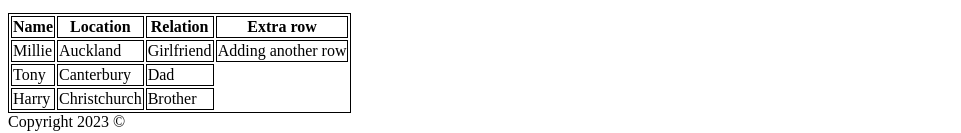
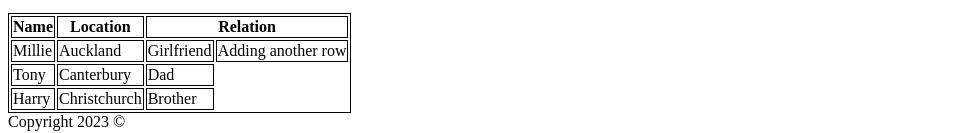
Before and after one commit to LilyBarrettPower/module2lab1, a plain HTML site: page index.html in a window 1280 px wide. Shown: the part 466-599 px from the top of the page, without its empty margins (0-961 px from the left). Drawn offline with Linux system fonts and the light colour scheme.

Commit message:
Made the column head span 2

```diff
--- a/index.html
+++ b/index.html
@@ -53,8 +53,7 @@
             <tr>
                 <th>Name</th>
                 <th>Location</th>
-                <th>Relation</th>
-                <th>Extra row</th>
+                <th colspan="2">Relation</th>
             </tr>
             <tr>
                 <td>Millie</td>
```
